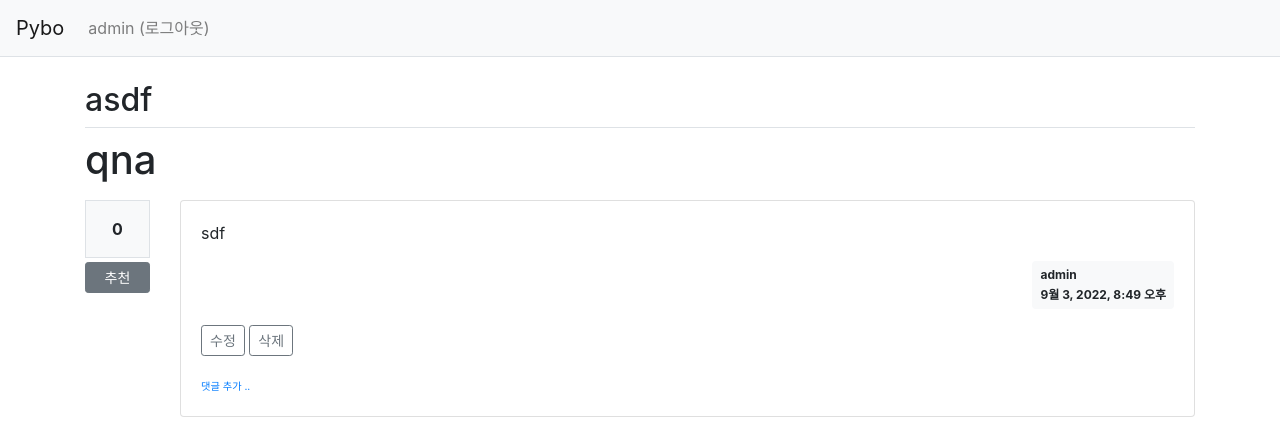
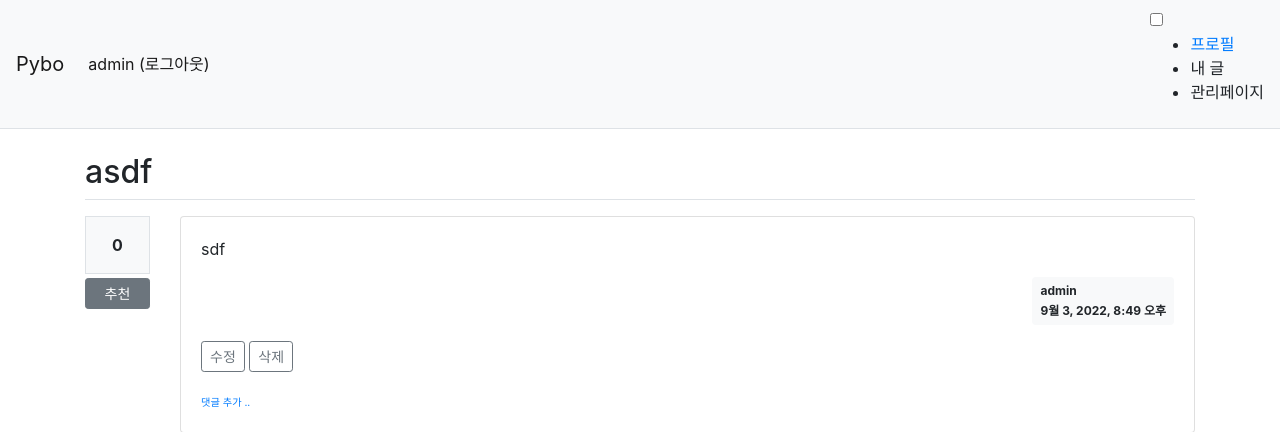
Before and after one commit to batandy/pybo, a Django app: page /pybo/382/qna/ in a window 1280 px wide. Shown: the top 432 px of the page. Run offline with Django 3.2, Linux system fonts and the light colour scheme; a user stored in the database is signed in; data comes from the database, SQL or seed files in the repository; both versions use the stored data as it was after the commit; data that the repository does not hold is empty; some libraries are stand-ins or nearby versions.

Commit message:
FEAT(front) : 햄버거 버튼 추가 및 프로필 페이지 이동

```diff
--- a/common/forms.py
+++ b/common/forms.py
@@ -2,7 +2,7 @@ from django import forms
 from django.contrib.auth.forms import UserCreationForm
 from django.contrib.auth.models import User
 
-class UserForm(UserCreationForm):
+class UserCreateForm(UserCreationForm):
     email=forms.EmailField(label="이메일")
 
     class Meta:
--- a/common/urls.py
+++ b/common/urls.py
@@ -7,4 +7,7 @@ urlpatterns=[
     path('login/', auth_views.LoginView.as_view(template_name='common/login.html'), name='login'),
     path('logout/', auth_views.LogoutView.as_view(), name='logout'),
     path('signup/', views.signup, name='signup'),
+
+    #pofile
+    path('profile/', views.profile_index, name='profile_index'),
 ]
--- a/config/urls.py
+++ b/config/urls.py
@@ -21,6 +21,7 @@ urlpatterns = [
     path('admin/', admin.site.urls),
     path('pybo/', include('pybo.urls')),
     path('common/', include('common.urls')),
+    path('profile/', include('pybo.urls')),
     path('<str:category_name>/', base_views.index, name='index'), # '/'에 해당되는 path
     path('ckeditor/', include('ckeditor_uploader.urls')),
     path('', base_views.index, name='index'),
--- a/pybo/urls.py
+++ b/pybo/urls.py
@@ -31,4 +31,5 @@ urlpatterns=[
     path('vote/answer/<int:answer_id>/', vote_views.vote_answer, name='vote_answer'),
 
 
+
 ]
--- a/templates/base.html
+++ b/templates/base.html
@@ -9,6 +9,7 @@
     <link rel="stylesheet" type="text/css" href="{% static 'bootstrap.min.css' %}">
     <!-- pybo CSS -->
     <link rel="stylesheet" type="text/css" href="{% static 'style.css' %}">
+    <link rel="stylesheet" type="text/css" href="{% static 'ham_style.css' %}">
     <title>파이보</title>
 </head>
 <body>
--- a/templates/navbar.html
+++ b/templates/navbar.html
@@ -1,12 +1,10 @@
+
 <!-- 내비게이션바 -->
-<nav class="navbar navbar-expand-lg navbar-light bg-light border-bottom">
+<nav class="navbar navbar-expand navbar-light bg-light border-bottom">
     <a class="navbar-brand" href="{% url 'pybo:index' %}">Pybo</a>
-    <button class="navbar-toggler ml-auto" type="button" data-toggle="collapse" data-target="#navbarNav" aria-controls="navbarNav" aria-expanded="false" aria-label="Toggle navigation">
-        <span class="navbar-toggler-icon"></span>
-    </button>
-    <div class="collapse navbar-collapse flex-grow-0" id="navbarNav">
+    <div class="collapse navbar-collapse" id="navbarNav">
         <ul class="navbar-nav">
-            <li class="nav-item">
+            <li class="nav-item active">
                 {% if user.is_authenticated %}
                 <a class="nav-link" href="{% url 'common:logout' %}">
                     {{ user.username }} (로그아웃)
@@ -17,4 +15,24 @@
             </li>
         </ul>
     </div>
+    <div class="float-right">
+        <!-- 햄버거 메뉴 -->
+        <input type="checkbox" id="trigger" >
+        <label for="trigger">
+            <!-- 햄버거 세줄 표현 -->
+            <span></span>
+            <span></span>
+            <span></span>
+        </label>
+        <!-- 클릭시 나타날 사이드바 -->
+        <div class="sidebar">
+            <ul>
+                <li><a class="button" href="{% url 'common:profile_index' %}">프로필</a></li>
+                <li><a class="button" href=""></a>내 글</li>
+                {% if user.is_superuser %}
+                <li><a class="button" href=""></a>관리페이지</li>
+                {% endif %}
+            </ul>
+        </div>
+    </div>
 </nav>
--- a/templates/pybo/question_detail.html
+++ b/templates/pybo/question_detail.html
@@ -12,8 +12,11 @@
     {% endfor %}
     </div>
     {% endif %}
-    <h2 class="border-bottom py-2">{{ question.subject }}</h2>
-    <h1>{{ question.category.name }}</h1>
+    {% if question.top_fixed %}
+        <h2 class="border-bottom py-2">[공지사항]{{ question.subject }}</h2>
+    {% else %}
+        <h2 class="border-bottom py-2">{{ question.subject }}</h2>
+    {% endif %}
     <div class="row my-3">
         <div class="col-1"> <!-- 추천영역 -->
             <div class="bg-light text-center p-3 border font-weight-bolder mb-1">{{question.voter.count}}</div>
@@ -39,10 +42,10 @@
                     </div>
                     {% if request.user == question.author %}
                     <div class="my-3">
-                        <a href="{% url 'pybo:question_modify' question.id  %}"
+                        <a href="{% url 'pybo:question_modify' question.id %}"
                            class="btn btn-sm btn-outline-secondary">수정</a>
                         <a href="#" class="delete btn btn-sm btn-outline-secondary"
-                           data-uri="{% url 'pybo:question_delete' question.id  %}">삭제</a>
+                           data-uri="{% url 'pybo:question_delete' question.id %}">삭제</a>
                     </div>
                     {% endif %}
 
```
Also changed, not shown: common/views.py (+8 -4 lines), pybo/views/question_views.py (+6 -2 lines), db.sqlite3.
